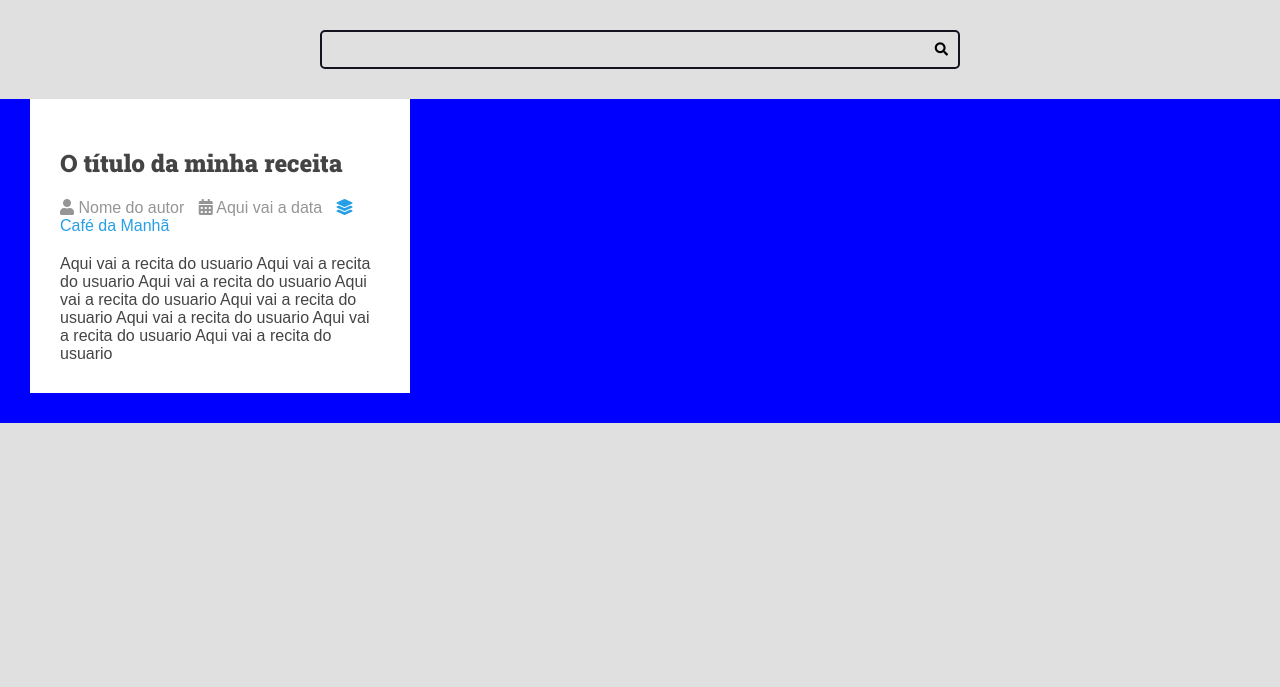
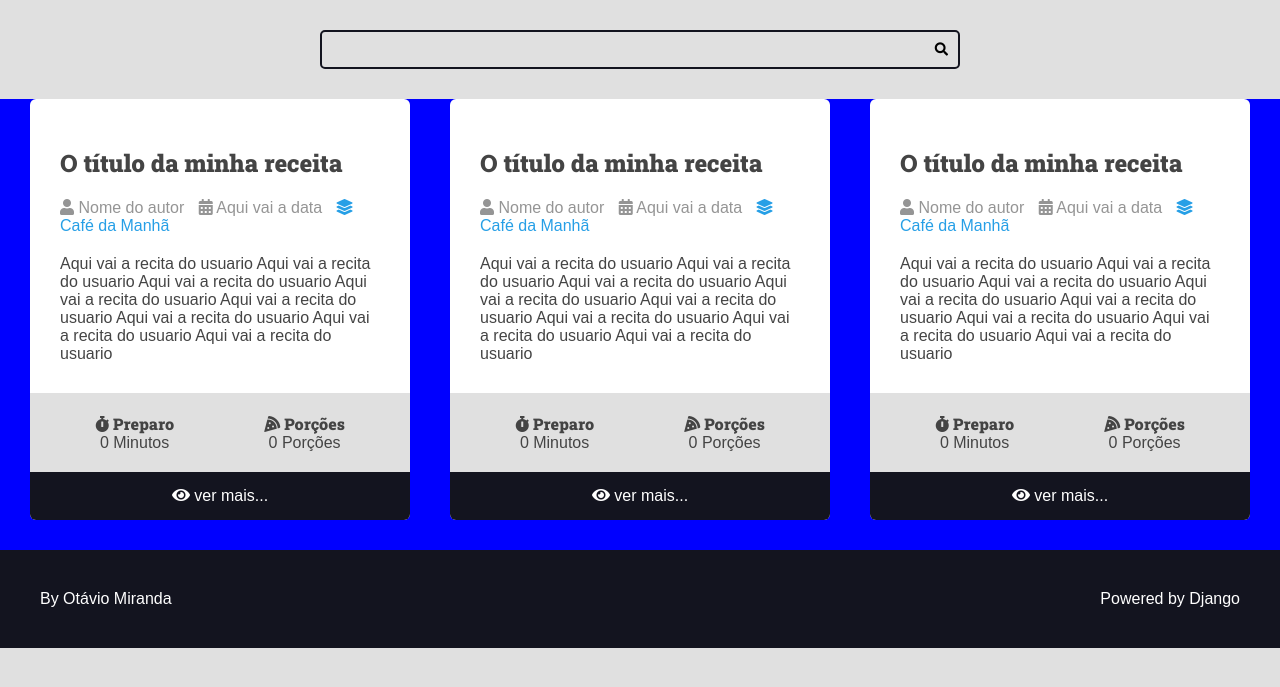
Before and after one commit to marchayomo/projetodjango, a Django app: page / in a window 1280 px wide. Shown: the part 53-740 px from the top of the page. Run offline with Django 4.2, Linux system fonts and the light colour scheme.

Commit message:
site receitas

```diff
--- a/recipes/templates/recipes/pages/home.html
+++ b/recipes/templates/recipes/pages/home.html
@@ -6,40 +6,15 @@
 
     <main class="main-content-container">
         <div class="main-content main-content-list container">
-            <div class="recipe recipe-list-item">
-                <div class="recipe-cover">
-                    <img src="" alt="">
-                </div>
-                <div class="recipe-title-container">
-                    <h2 class="recipe-title">O título da minha receita</h2>
-                </div>
-                <div class="recipe-author">
-                    <span class="recipe-author-item">
-                        <i class="fas fa-user"></i>
-                        Nome do autor
-                    </span>
-                    <span class="recipe-author-item">
-                        <i class= "fas fa-calendar-alt"></i>
-                        Aqui vai a data
-                    </span>
-                    <span class="recipe-author-item">
-                        <a href="/recipes/category/cafe-da-manha">
-                            <i class="fas fa-layer-group"></i>
-                            <span>Café da Manhã</span>
-                        </a>
-                    </span>
-                </div>
-                <div class="recipe-content">
-                    <p>Aqui vai a recita do usuario Aqui vai a recita do usuario Aqui vai a recita do usuario Aqui vai a recita do usuario Aqui vai a recita do usuario Aqui vai a recita do usuario Aqui vai a recita do usuario Aqui vai a recita do usuario</p>
-                </div>
-
-            </div>
-            <div class="temp"></div>
-            <div class="temp"></div>
+            {% include "recipes/partials/recipe.html" %}
+            {% include "recipes/partials/recipe.html" %}
+            {% include "recipes/partials/recipe.html" %}
 
         </div>
     </main>
 
+    {% include "recipes/partials/footer.html" %}
+
 </body>
 
 </html>
--- /dev/null
+++ b/recipes/templates/recipes/partials/footer.html
@@ -0,0 +1,9 @@
+<footer class="main-footer">
+    <div class="developer">
+      <a href="https://www.otaviomiranda.com.br/" target="_blank" rel="noreferrer noopener">By Otávio Miranda</a>
+    </div>
+
+    <div class="powered">
+      <a href="https://www.djangoproject.com/" target="_blank" rel="noreferrer noopener">Powered by Django</a>
+    </div>
+  </footer>
--- a/recipes/templates/recipes/partials/head.html
+++ b/recipes/templates/recipes/partials/head.html
@@ -176,6 +176,8 @@
             box-shadow: -5px 5px 10px rgba(0, 0, 0, 0, 2);
             transform: scale(1);
             transition: all 300ms ease-in-out;
+            border-radius: .6rem;
+            overflow: hidden;
         }
 
         .recipe img {
@@ -219,5 +221,57 @@
         .recipe-author a:hover {
             color: var(--color-primary-dark);
         }
+
+        .recipe-meta-container {
+            display: flex;
+            flex-flow: row wrap;
+            padding: 2rem;
+            background: var(--color-gray-1);
+        }
+
+        .recipe-meta {
+            display: flex;
+            flex-flow: column nowrap;
+            flex-shrink: 1;
+            flex-grow: 1;
+            text-align: center;
+        }
+
+        .recipe-meta-title {
+            font-size: 1.6rem;
+        }
+
+        .recipe-footer a {
+            background: var(--color-primary-dark);
+            display: block;
+            color: var(--color-white);
+            text-decoration: none;
+            text-align: center;
+            padding: 1.5rem 2rem;
+            transition: all 300ms ease-in-out;
+        }
+
+        .recipe-footer a:hover {
+            filter: brightness(2);
+        }
+
+        .main-footer {
+            display: flex;
+            align-items: center;
+            justify-content: space-between;
+            background: var(--color-primary-dark);
+            color: var(--color-white);
+            padding: var(--spacing-gutter-large);
+        }
+
+        .main-footer a {
+            color: var(--color-white);
+            text-decoration: none;
+            transition: all 300ms ease-in-out;
+        }
+
+        .main-footer a:hover {
+            filter: brightness(.8);
+        }
     </style>
 </head>
--- /dev/null
+++ b/recipes/templates/recipes/partials/recipe.html
@@ -0,0 +1,49 @@
+<div class="recipe recipe-list-item">
+    <div class="recipe-cover">
+        <img src="" alt="">
+    </div>
+    <div class="recipe-title-container">
+        <h2 class="recipe-title">O título da minha receita</h2>
+    </div>
+    <div class="recipe-author">
+        <span class="recipe-author-item">
+            <i class="fas fa-user"></i>
+            Nome do autor
+        </span>
+        <span class="recipe-author-item">
+            <i class= "fas fa-calendar-alt"></i>
+            Aqui vai a data
+        </span>
+        <span class="recipe-author-item">
+            <a href="/recipes/category/cafe-da-manha">
+                <i class="fas fa-layer-group"></i>
+                <span>Café da Manhã</span>
+            </a>
+        </span>
+    </div>
+    <div class="recipe-content">
+        <p>Aqui vai a recita do usuario Aqui vai a recita do usuario Aqui vai a recita do usuario Aqui vai a recita do usuario Aqui vai a recita do usuario Aqui vai a recita do usuario Aqui vai a recita do usuario Aqui vai a recita do usuario</p>
+    </div>
+
+    <div class="recipe-meta-container">
+        <div class="recipe-meta recipe-preparation">
+            <h3 class="recipe-meta-title"><i class="fas fa-stopwatch"></i> Preparo</h3>
+            <div class="recipe-meta-text">
+                0 Minutos
+            </div>
+        </div>
+        <div class="recipe-meta recipe-servings">
+            <h3 class="recipe-meta-title"><i class="fas fa-pizza-slice"></i> Porções</h3>
+            <div class="recipe-meta-text">
+                0 Porções
+            </div>
+        </div>
+    </div>
+
+    <footer class="recipe-footer">
+        <a class="recipe-read-more button button-dark button-full-width" href="/recipes/3/">
+            <i class="fas fa-eye"></i>
+            <span>ver mais...</span>
+        </a>
+    </footer>
+</div>
```
